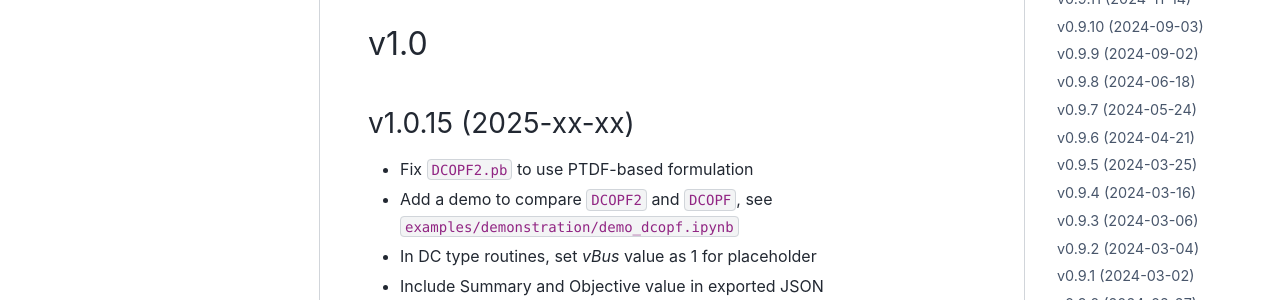
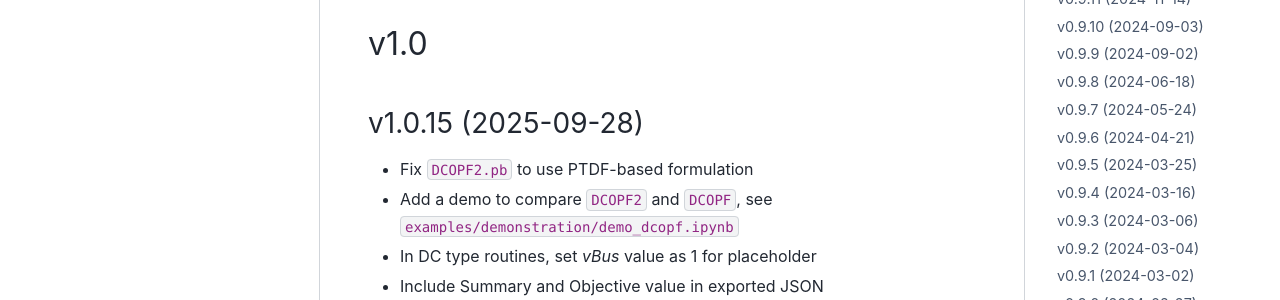
Before and after one commit to CURENT/ams, a Sphinx documentation site: the page built from docs/source/release-notes.rst, in a window 1280 px wide and 900 px high. Shown: the part 254-554 px from the top of the window. Built offline with Sphinx 7.4.7 and the PyData theme 0.15.4, drawn with Linux system fonts in a browser that asks for light colours; pages that are not in the unit, such as notebooks, are missing from menus.

Commit message:
Update release notes

```diff
--- a/docs/source/release-notes.rst
+++ b/docs/source/release-notes.rst
@@ -9,7 +9,7 @@ The APIs before v3.0.0 are in beta and may change without prior notice.
 v1.0
 ==========
 
-v1.0.15 (2025-xx-xx)
+v1.0.15 (2025-09-28)
 ----------------------
 
 - Fix ``DCOPF2.pb`` to use PTDF-based formulation
```
